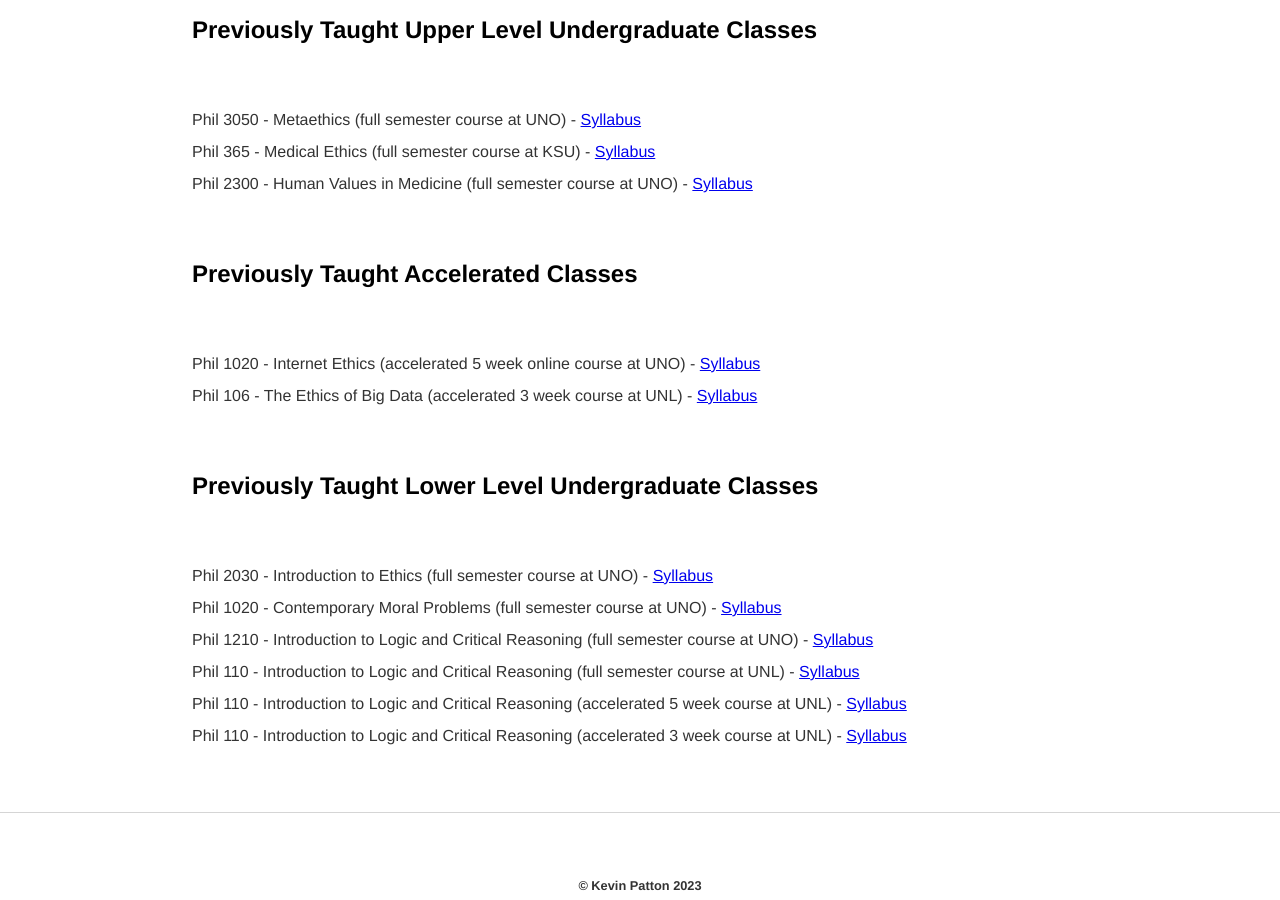
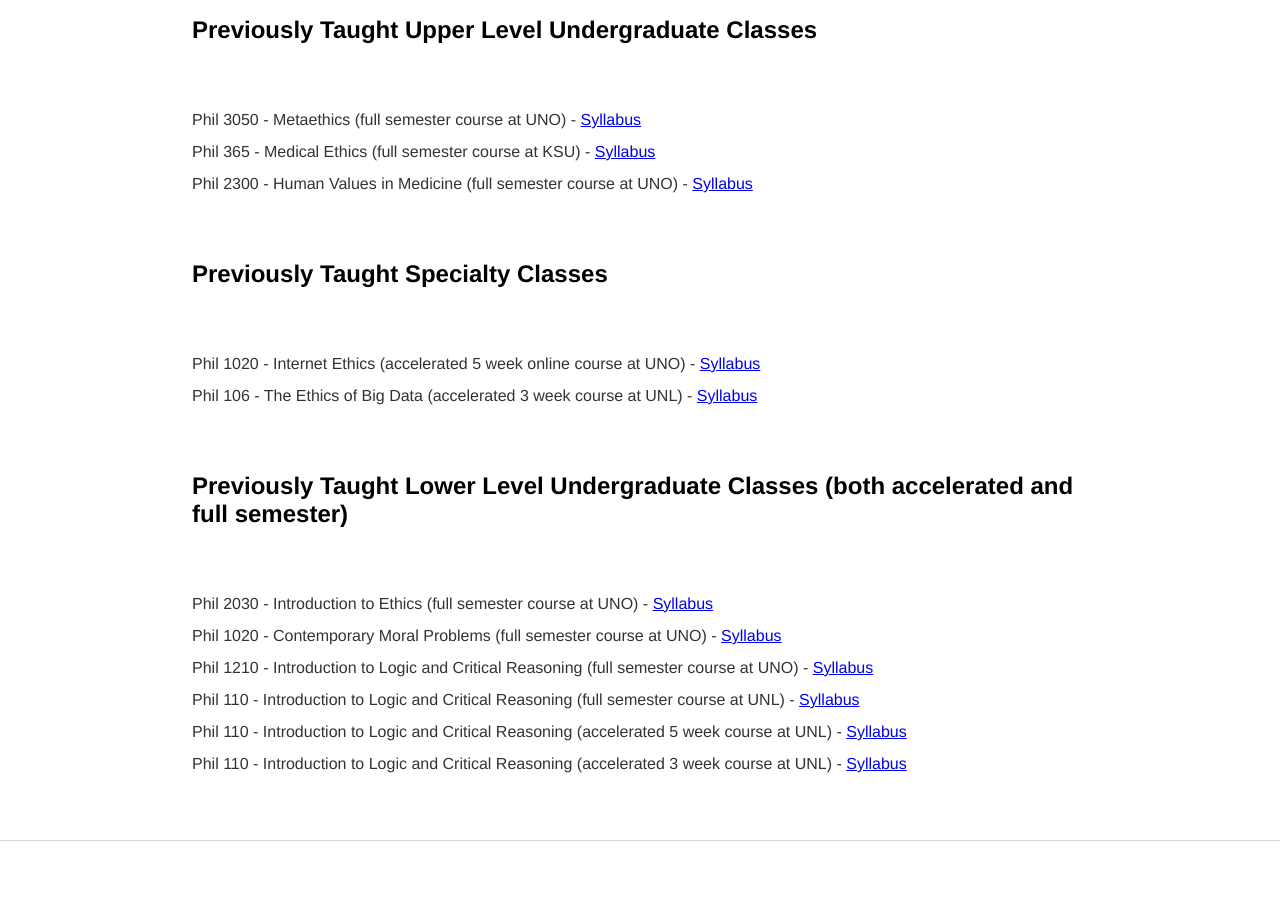
Before and after one commit to kevinjpatton/kevinjpatton.github.io, a Jekyll site: the page built from teaching/index.html, in a window 1280 px wide and 900 px high, scrolled down 595 px. Built offline with Jekyll 4.4.1, drawn with Linux system fonts in a browser that asks for light colours; Markdown is read by kramdown in place of the engine named in the settings.

Commit message:
Update index.html

```diff
--- a/teaching/index.html
+++ b/teaching/index.html
@@ -10,8 +10,8 @@ title: Teaching - Kevin Patton
 <h2>Previously Taught Upper Level Undergraduate Classes</h2>
 <p>Phil 3050 - Metaethics (full semester course at UNO) - <a href="/teaching/phil_3050/Phil3050_Syllabus.pdf" target="_blank">Syllabus</a><br>Phil 365 - Medical Ethics (full semester course at KSU) - <a href="/teaching/phil_365/Syllabus_Phil365_Spring2020.pdf" target="_blank">Syllabus</a><br>Phil 2300 - Human Values in Medicine (full semester course at UNO) - <a href="/teaching/phil_2300/Syllabus_Phil_2300_Fall_2022.pdf" target="_blank">Syllabus</a></p>
 
-<h2>Previously Taught Accelerated Classes</h2>
+<h2>Previously Taught Specialty Classes</h2>
 <p>Phil 1020 - Internet Ethics (accelerated 5 week online course at UNO) - <a href="/teaching/phil1020/Phil_1020_Syllabus.pdf" target="_blank">Syllabus</a><br>Phil 106 - The Ethics of Big Data (accelerated 3 week course at UNL) - <a href="https://www.academia.edu/13590446/The_Ethics_of_Big_Data" target="_blank">Syllabus</a></p>
 
-<h2>Previously Taught Lower Level Undergraduate Classes</h2>
+<h2>Previously Taught Lower Level Undergraduate Classes (both accelerated and full semester)</h2>
 <p>Phil 2030 - Introduction to Ethics (full semester course at UNO) - <a href="/teaching/phil_2030/Phil2030_SyllabusMW2.pdf" target="_blank">Syllabus</a><br>Phil 1020 - Contemporary Moral Problems (full semester course at UNO) - <a href="/teaching/phil1020/Phil1020Syllabus.pdf" target="_blank">Syllabus</a><br>Phil 1210 - Introduction to Logic and Critical Reasoning (full semester course at UNO) - <a href="/teaching/phil_1210/Phil1210_100_Fall2019.pdf" target="_blank">Syllabus</a><br>Phil 110 - Introduction to Logic and Critical Reasoning (full semester course at UNL) - <a href="/teaching/Phil110_SyllabusSpring2017.pdf" target="_blank">Syllabus</a><br>Phil 110 - Introduction to Logic and Critical Reasoning (accelerated 5 week course at UNL) - <a href="/teaching/Phil110_SyllabusSpring2017.pdf" target="_blank">Syllabus</a><br>Phil 110 - Introduction to Logic and Critical Reasoning (accelerated 3 week course at UNL) - <a href="https://www.academia.edu/24557476/Syllabus_for_Intro_to_Logic_Summer_Course" target="_blank">Syllabus</a></p>
```
